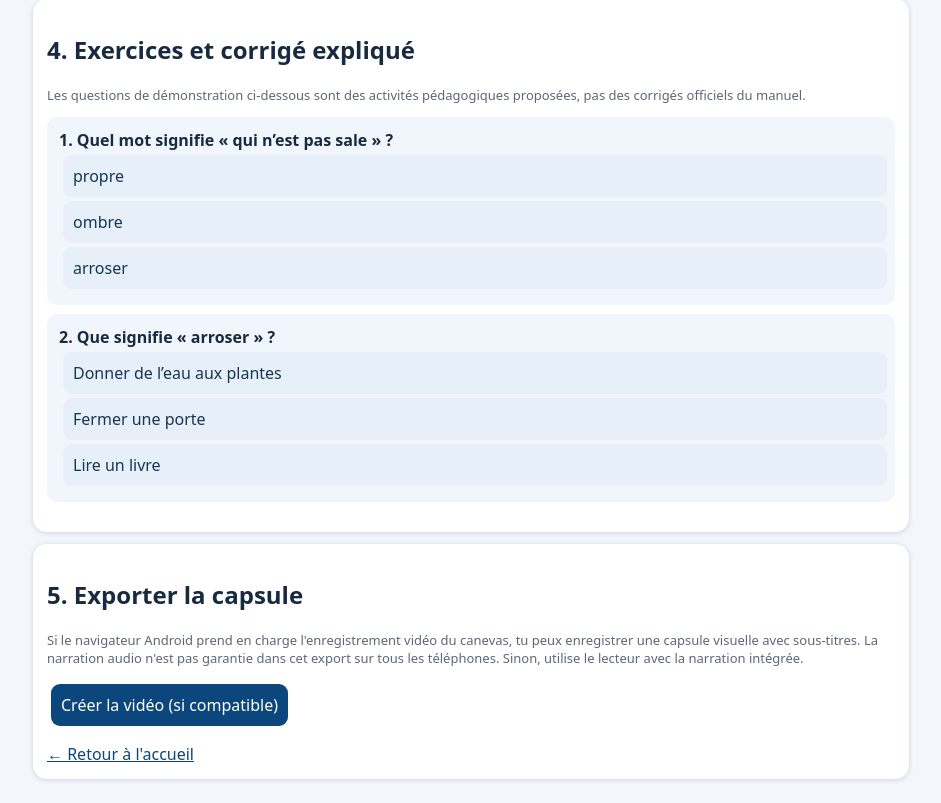
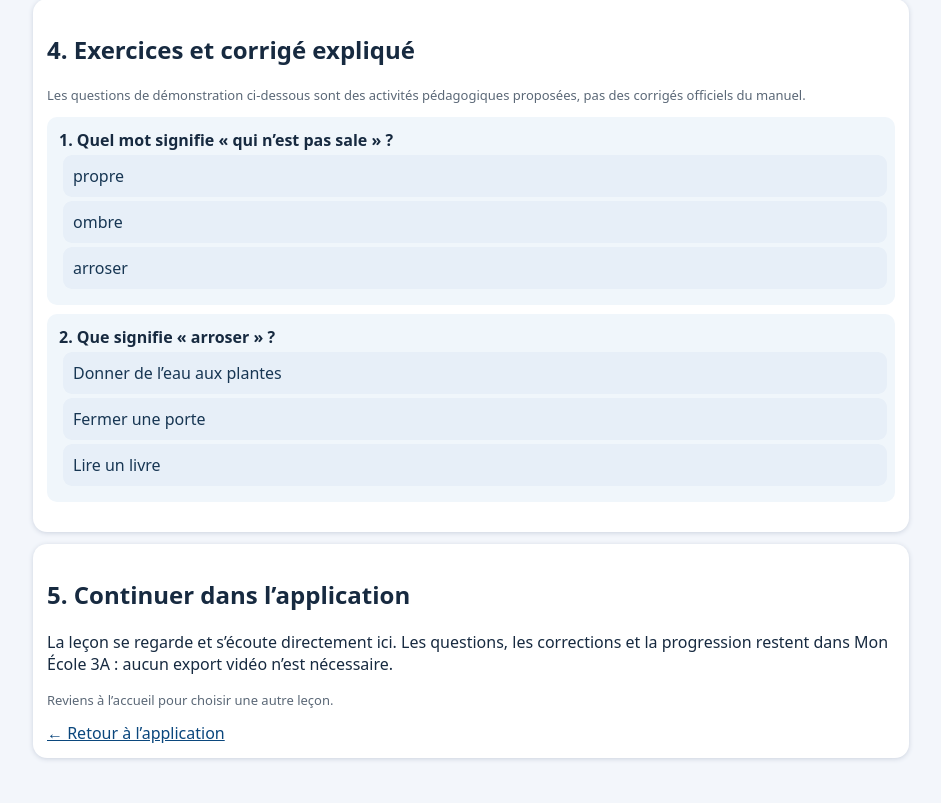
Before and after one commit to djama77/Mon-Ecole-3A-Android, a website: page www/studio-videos.html in a window 1280 px wide. Shown: the part 1482-2285 px from the top of the page, without its empty margins (169-1110 px from the left). After the commit the page ends 2264 px from the top, so only its background shows below. Drawn offline with Linux system fonts and the light colour scheme.

Commit message:
Remplacer l’export par une lecture intégrée à l’application

```diff
--- a/www/studio-videos.html
+++ b/www/studio-videos.html
@@ -15,7 +15,7 @@
 </section>
 <section><h2>3. Questions pendant la vidéo</h2><p id="checkpoint">Après la scène 2, réponds à cette question pour continuer.</p><div id="question"></div><p id="feedback" aria-live="polite"></p></section>
 <section><h2>4. Exercices et corrigé expliqué</h2><p class="muted">Les questions de démonstration ci-dessous sont des activités pédagogiques proposées, pas des corrigés officiels du manuel.</p><div id="exercise"></div><p id="exerciseFeedback" aria-live="polite"></p></section>
-<section><h2>5. Exporter la capsule</h2><p class="muted">Si le navigateur Android prend en charge l'enregistrement vidéo du canevas, tu peux enregistrer une capsule visuelle avec sous-titres. La narration audio n'est pas garantie dans cet export sur tous les téléphones. Sinon, utilise le lecteur avec la narration intégrée.</p><button id="export">Créer la vidéo (si compatible)</button><p id="exportStatus" class="muted" aria-live="polite"></p><a href="index.html">← Retour à l'accueil</a></section>
+<section><h2>5. Continuer dans l’application</h2><p>La leçon se regarde et s’écoute directement ici. Les questions, les corrections et la progression restent dans Mon École 3A : aucun export vidéo n’est nécessaire.</p><p class="muted">Reviens à l’accueil pour choisir une autre leçon.</p><a href="index.html">← Retour à l’application</a></section>
 </main>
 <script>
 'use strict';
```
